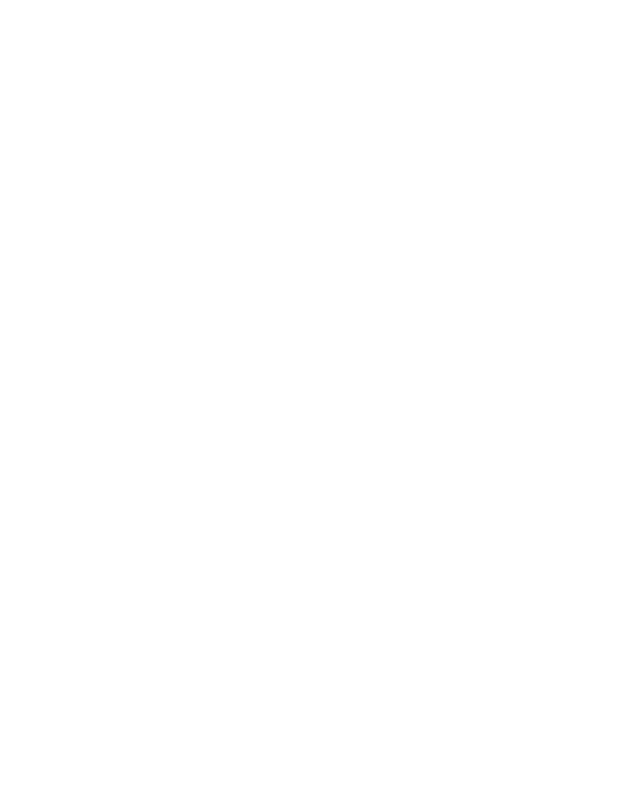
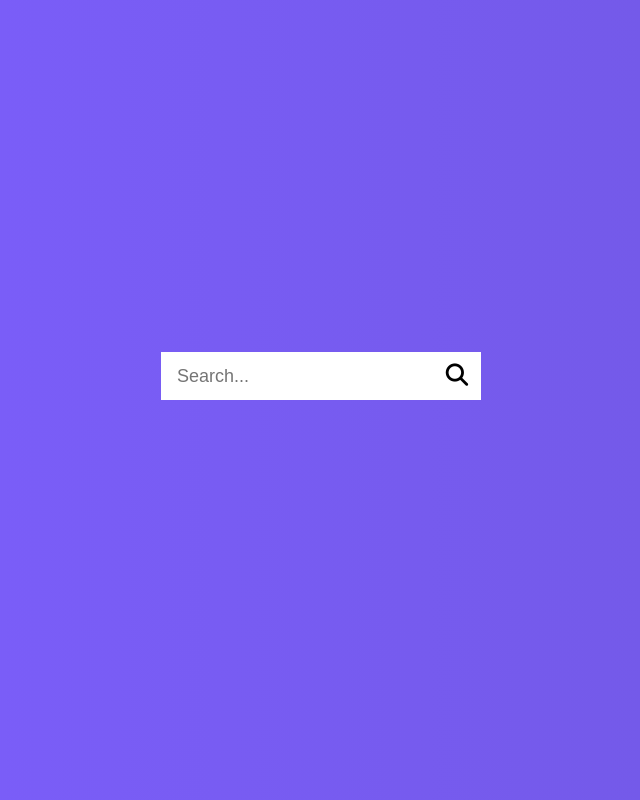
Before and after one commit to dedku/HiddenSearch-DailySmall_4, a website built with Vite: page index.html in a window 1280 px wide. Shown: the whole page, without its empty margins (319-959 px from the left). Built offline with nearby package versions, Linux system fonts and the light colour scheme.

Commit message:
css + ts

```diff
--- a/index.html
+++ b/index.html
@@ -5,6 +5,9 @@
   <meta charset="UTF-8" />
   <link rel="icon" type="image/svg+xml" href="/vite.svg" />
   <meta name="viewport" content="width=device-width, initial-scale=1.0" />
+  <link rel="stylesheet" href="https://cdnjs.cloudflare.com/ajax/libs/font-awesome/6.2.1/css/all.min.css"
+    integrity="sha512-MV7K8+y+gLIBoVD59lQIYicR65iaqukzvf/nwasF0nqhPay5w/9lJmVM2hMDcnK1OnMGCdVK+iQrJ7lzPJQd1w=="
+    crossorigin="anonymous" referrerpolicy="no-referrer" />
   <title>Hidden search</title>
 </head>
 
--- a/src/main.ts
+++ b/src/main.ts
@@ -2,5 +2,19 @@ import './style.css'
 
 
 document.querySelector<HTMLDivElement>('#app')!.innerHTML = `
+  <div class="search active">
+    <input type="text" class="input" placeholder="Search..."/>
+    <button class="btn">
+      <i class="fas fa-search"></i>
+    </button>
+  </div>
+`
+const search = document.querySelector('.search') as HTMLDivElement
+const btn = document.querySelector('.btn') as HTMLButtonElement
+const input = document.querySelector('.input') as HTMLInputElement
 
-`
+
+btn?.addEventListener('click', () => {
+  search?.classList.toggle('active')
+  input?.focus()
+})
--- a/src/style.css
+++ b/src/style.css
@@ -0,0 +1,58 @@
+@import url('https://fonts.googleapis.com/css2?family=Roboto:wght@400;700&display=swap');
+
+* {
+  box-sizing: border-box;
+}
+
+body {
+  background-image: linear-gradient(90deg, #7d5fff, #7158e2);
+  font-family: 'Roboto', sans-serif;
+  display: flex;
+  flex-direction: column;
+  align-items: center;
+  justify-content: center;
+  height: 100vh;
+  overflow: hidden;
+  margin: 0;
+}
+
+.search {
+  position: relative;
+  height: 6rem;
+}
+
+.search .input {
+  background-color: #fff;
+  border: 0;
+  font-size: 18px;
+  padding: 1rem;
+  height: 3rem;
+  width: 3rem;
+  transition: width .3s ease;
+}
+
+.btn {
+  background-color: #fff;
+  border: 0;
+  cursor: pointer;
+  font-size: 1.4rem;
+  position: absolute;
+  top: 0;
+  left: 0;
+  height: 3rem;
+  width: 3rem;
+  transition: transform .3s ease;
+}
+
+.btn:focus,
+.input:focus {
+  outline: none;
+}
+
+.search.active .input {
+  width: 20rem;
+}
+
+.search.active .btn {
+  transform: translateX(17rem);
+}
```
Also changed, not shown: 1 other file.
